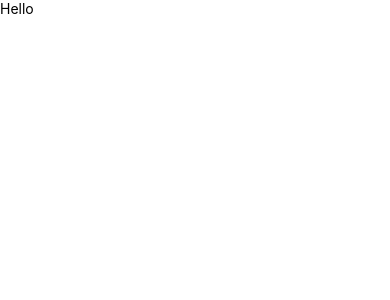
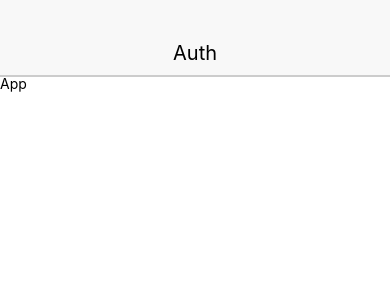
Before and after one commit to YuckiestPenguin/cautious-system, a React Native app: screen / in a window 390 px wide. Shown: the top 300 px of the page. Built offline with nearby package versions, Linux system fonts and the light colour scheme.

Commit message:
Added common files and imported header

```diff
--- a/src/App.js
+++ b/src/App.js
@@ -1,10 +1,14 @@
 import React, {Component} from 'react';
 import {View, Text} from 'react-native';
+import {Header} from './components/common'
 
 class App extends Component {
     render() {
         return (
-            <Text>Hello</Text>
+            <View>
+                <Header headerText="Auth"/>
+                <Text>App</Text>
+            </View>
         )
     }
 }
--- a/src/components/common/Button.js
+++ b/src/components/common/Button.js
@@ -31,4 +31,4 @@ const styles = {
     }
 };
 
-export default Button;
+export {Button};
--- a/src/components/common/Card.js
+++ b/src/components/common/Card.js
@@ -26,4 +26,4 @@ const styles = {
     }
 };
 
-export default Card;
+export {Card};
--- a/src/components/common/CardSection.js
+++ b/src/components/common/CardSection.js
@@ -21,4 +21,4 @@ const styles = {
     }
 };
 
-export default CardSection;
+export {CardSection};
--- a/src/components/common/header.js
+++ b/src/components/common/Header.js
@@ -30,4 +30,4 @@ const styles = {
 };
 
 // Make component available everywhere
-export default Header;
+export {Header};
--- /dev/null
+++ b/src/components/common/index.js
@@ -0,0 +1,4 @@
+export * from './Button';
+export * from './Header';
+export * from './Card';
+export * from './CardSection';
```
